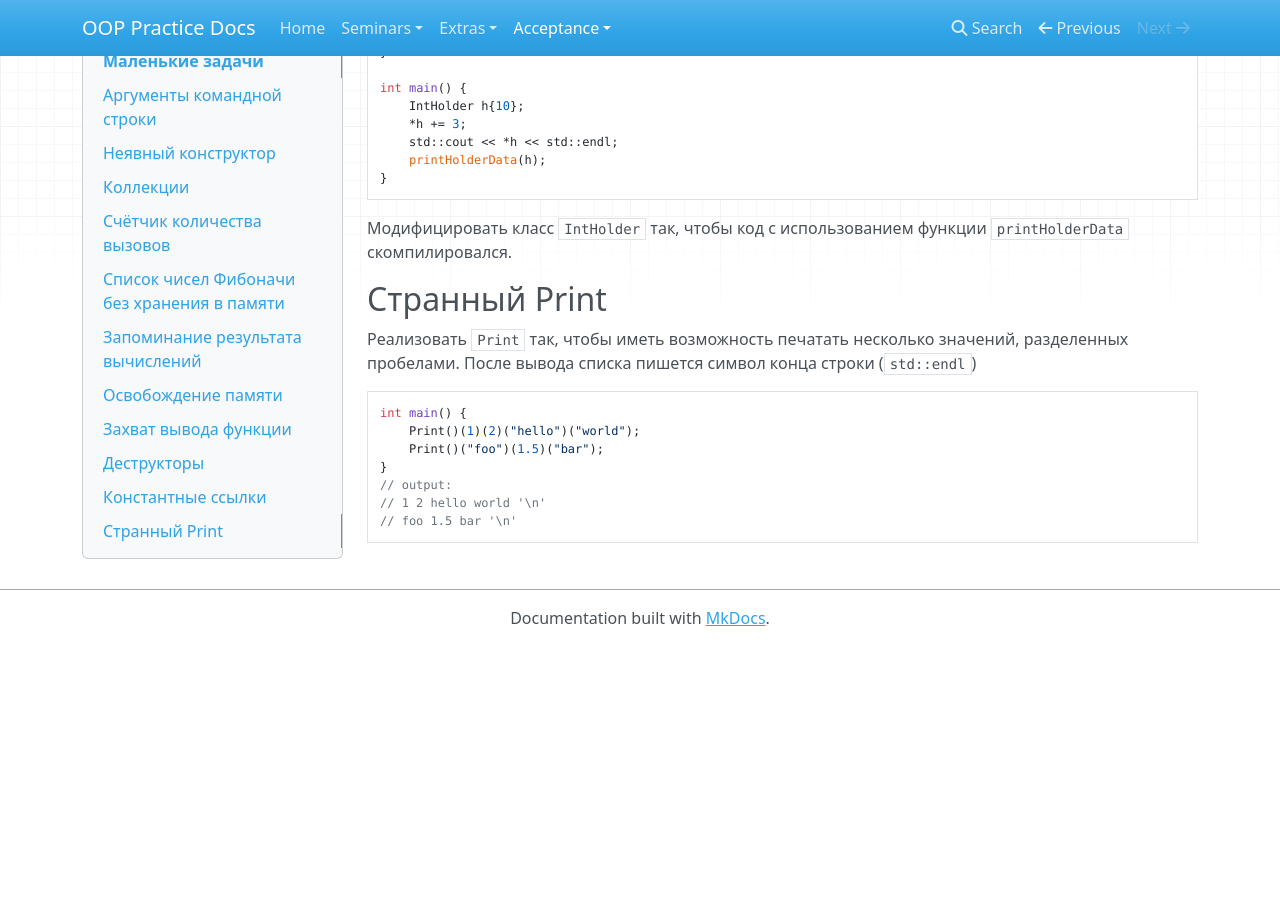
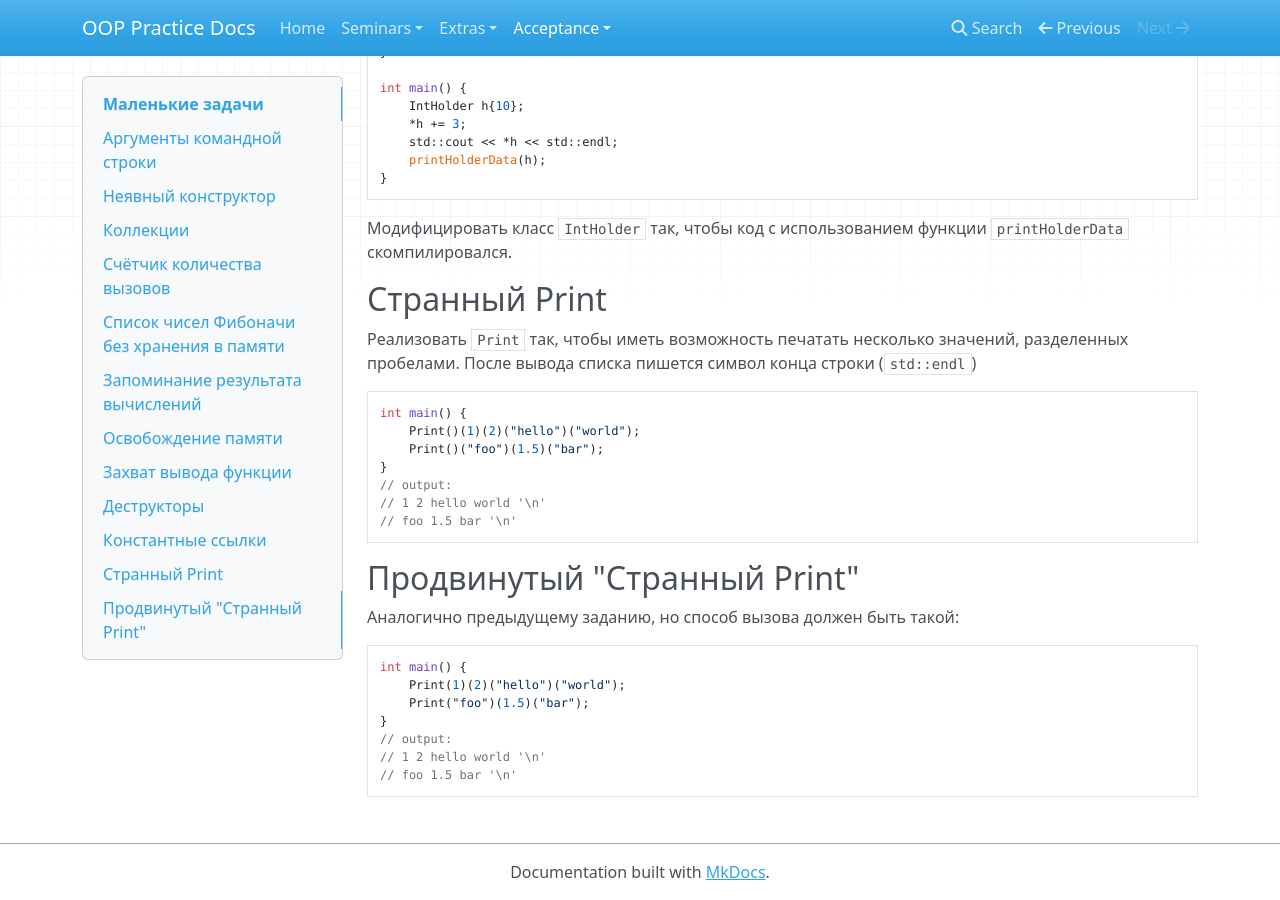
Before and after one commit to avoronkov/oop, an MkDocs documentation site: the page built from docs/final-tasks.md, in a window 1280 px wide and 900 px high, scrolled down 4844 px. Built offline with MkDocs 1.6.1, drawn with Linux system fonts in a browser that asks for light colours; nearby versions of some CDN libraries; old or Windows-style settings are respelled for this version of MkDocs; before the commit the page ends 5490 px from its top, so only the background shows below that.

Commit message:
added advanced weird print

````diff
--- a/docs/final-tasks.md
+++ b/docs/final-tasks.md
@@ -269,3 +269,15 @@ int main() {
 // 1 2 hello world '\n'
 // foo 1.5 bar '\n'
 ```
+
+## Продвинутый "Странный Print"
+Аналогично предыдущему заданию, но способ вызова должен быть такой:
+```C++
+int main() {
+	Print(1)(2)("hello")("world");
+	Print("foo")(1.5)("bar");
+}
+// output:
+// 1 2 hello world '\n'
+// foo 1.5 bar '\n'
+```
````
